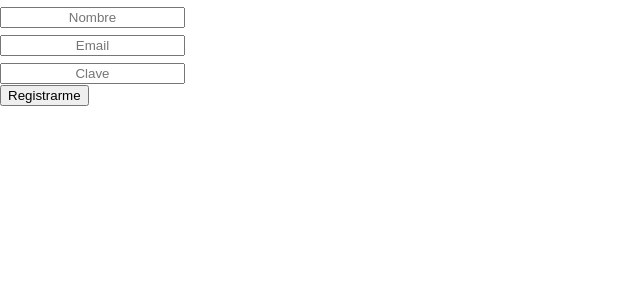
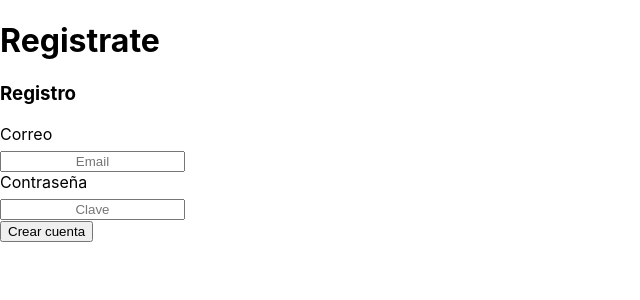
Before and after one commit to nataliabarriga/SCL011-Laborum-Postulante, a React (Create React App) app: page / in a window 1280 px wide. Shown: the top 300 px of the page, without its empty margins (0-640 px from the left). Built offline with nearby package versions, Linux system fonts and the light colour scheme.

Commit message:
commit add register

```diff
--- a/package.json
+++ b/package.json
@@ -6,6 +6,7 @@
     "@testing-library/jest-dom": "^4.2.4",
     "@testing-library/react": "^9.4.0",
     "@testing-library/user-event": "^7.2.1",
+    "firebase": "^7.8.1",
     "react": "^16.12.0",
     "react-dom": "^16.12.0",
     "react-scripts": "3.3.1"
--- a/src/components/login.js
+++ b/src/components/login.js
@@ -1,17 +1,53 @@
 import React from 'react';
+import firebase from "firebase/app";
 
-import './style/login.css'
+import 'firebase/auth'
+import './style/login.css';
+
 
 class Login extends React.Component {
+    //Al escribir en el input se vea lo que escriba
+    handleChange = e => {
+        console.log({
+            name: e.target.name,
+            value: e.target.value
+        });
+    };
+    // al hacer click haga la funcion
+    handleClick = e => {
+        let email = document.getElementById("email").value;
+        let password = document.getElementById("password").value;
+        console.log(email, password);
+        const createAccount = (email, password) => {
+            firebase.auth().createUserWithEmailAndPassword(email, password)
+                .then(result => {
+                    //result user es igual a usuario de cuenta creada
+                    console.log(result.user)
+                    result.user.updateProfile({
+                        display: email
+                    });
+                });
+        };
+        createAccount();
+    };
+
+    //funcion para que el boton solo tenga su funcionalidad de boton y no se envie
+    handleSubmit = e => {
+        e.preventDefault();
+        console.log("Form was submitted")
+    };
     render() {
         return (
             <div>
-                <div className="container-form">
-                    <input type="text" name="name" id="name" className="name" placeholder="Nombre" />
-                    <input type="email" name="email" id="email" className="email" placeholder="Email" />
-                    <input type="passwor" name="password" id="password" class="password" placeholder="Clave" />
-                    <button>Registrarme</button>
-                </div>
+                <h1>Registrate</h1>
+                <h3>Registro</h3>
+                <form className="container-form" onSubmit={this.handleSubmit}>
+                    <label >Correo</label>
+                    <input onChange={this.handleChange} type="email" name="email" id="email" className="email" placeholder="Email" />
+                    <label >Contraseña</label>
+                    <input onChange={this.handleChange} type="password" name="password" id="password" className="password" placeholder="Clave" />
+                    <button onClick={this.handleClick} id="btnRegistry">Crear cuenta</button>
+                </form>
             </div>
         )
     }
```
Also changed, not shown: public/index.html (+6 -4 lines), 1 other file (tests, documents, lock files or other folders).
